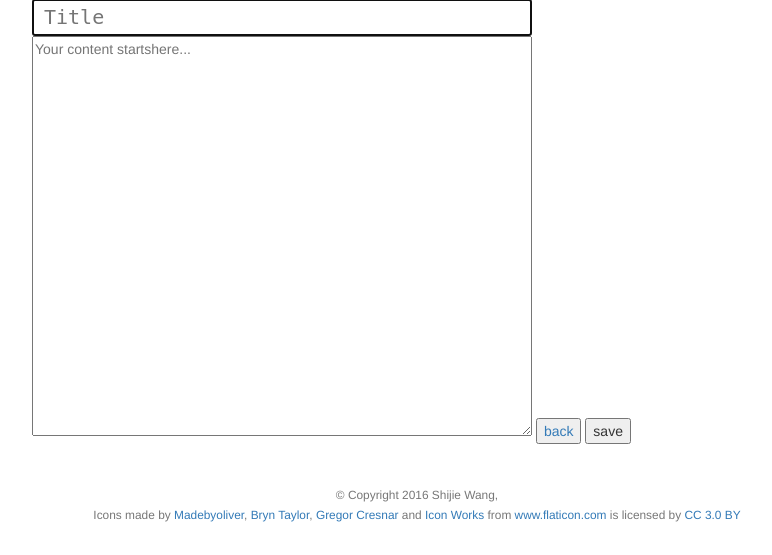
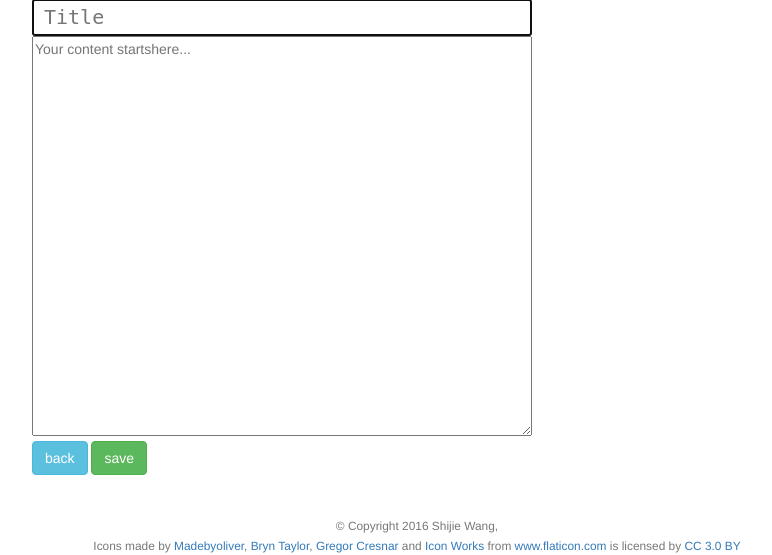
Before and after one commit to JamesWangbrothers/Multi-User-Blog, a Python web app: template templates/editpost.html in a window 1280 px wide. Shown: the part 401-956 px from the top of the page, without its empty margins (223-995 px from the left). Before the commit the page ends 923 px from the top, so only its background shows below. Run offline with Jinja, Linux system fonts and the light colour scheme; the template is opened without the code that fills it, so the values that code supplies are empty.

Commit message:
style the edit post page

```diff
--- a/templates/editpost.html
+++ b/templates/editpost.html
@@ -8,10 +8,11 @@
             <form method = "post">
                 <input autofocus class="form-input" placeholder="Title" type="text" name="subject" value="{{subject}}">
                 <textarea class="form-input" placeholder="Your content startshere..." type="text" name="content">{{content}}</textarea>
+                <br>
                 <a href="/{{post_id}}">
-                    <button class="button-outline">back</button>
+                    <button class="button-outline btn btn-info">back</button>
                 </a>
-                <input class="button-outline form-submit" type="submit" value="save">
+                <input class="button-outline form-submit btn btn-success" type="submit" value="save">
                 <span class="error form-message">{{error}}</span>
             </form>
         </div>
```
